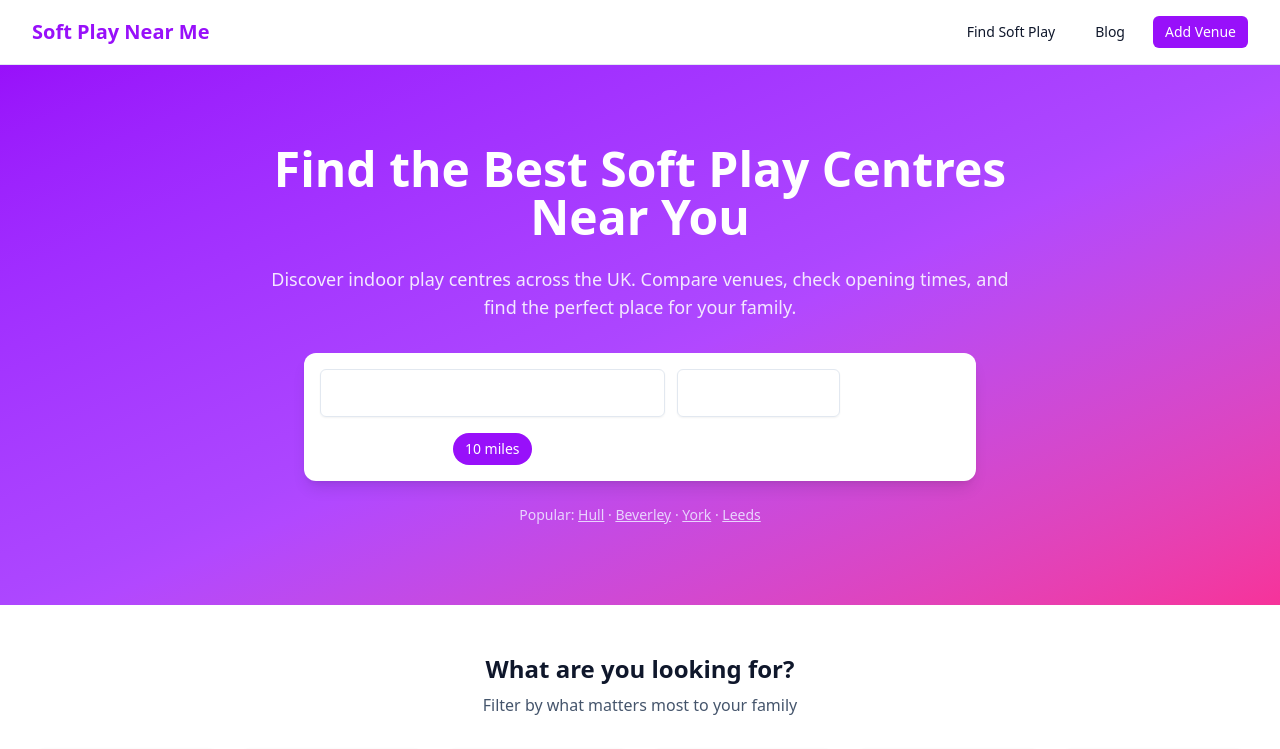
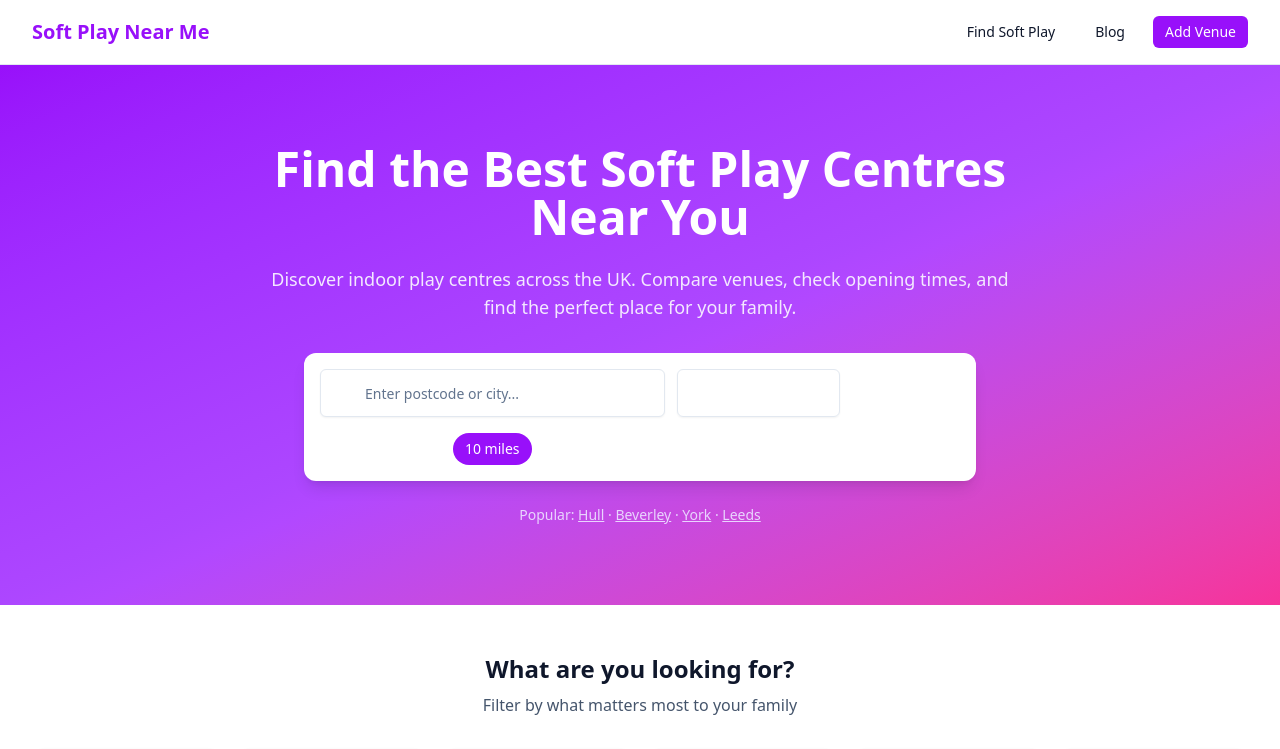
Before and after one commit to davidphilipstark1993/softplaynearme, a Next.js app: page / in a window 1280 px wide. Shown: the top 749 px of the page. Built offline with nearby package versions, Linux system fonts and the light colour scheme.

Commit message:
fix(ui): make homepage location inputs readable

```diff
--- a/components/search/SearchForm.tsx
+++ b/components/search/SearchForm.tsx
@@ -41,6 +41,10 @@ export function SearchForm({
   showRadius = true,
   compact = false,
 }: SearchFormProps) {
+  const readableInputClasses =
+    'bg-white border border-slate-200 text-slate-900 placeholder:text-slate-500 focus-visible:border-purple-500 focus-visible:ring-2 focus-visible:ring-purple-500/40 ' +
+    '[&:-webkit-autofill]:[-webkit-text-fill-color:#0f172a] [&:-webkit-autofill]:[box-shadow:0_0_0px_1000px_white_inset] [&:-webkit-autofill:hover]:[-webkit-text-fill-color:#0f172a] [&:-webkit-autofill:focus]:[-webkit-text-fill-color:#0f172a]'
+
   const router = useRouter()
   const [postcode, setPostcode] = useState(defaultValue)
   const [radius, setRadius] = useState(defaultRadius)
@@ -226,7 +230,7 @@ export function SearchForm({
             placeholder="Enter postcode..."
             value={postcode}
             onChange={(e) => setPostcode(e.target.value)}
-            className="pl-10"
+            className={cn('pl-10', readableInputClasses)}
           />
         </div>
         <Button type="submit">
@@ -256,7 +260,7 @@ export function SearchForm({
               if (suggestions.length > 0) setShowSuggestions(true)
             }}
             onKeyDown={handleKeyDown}
-            className="pl-11 h-12 text-base"
+            className={cn('pl-11 h-12 text-base', readableInputClasses)}
             aria-label="Search by postcode or city"
             aria-expanded={showSuggestions}
             aria-autocomplete="list"
```
